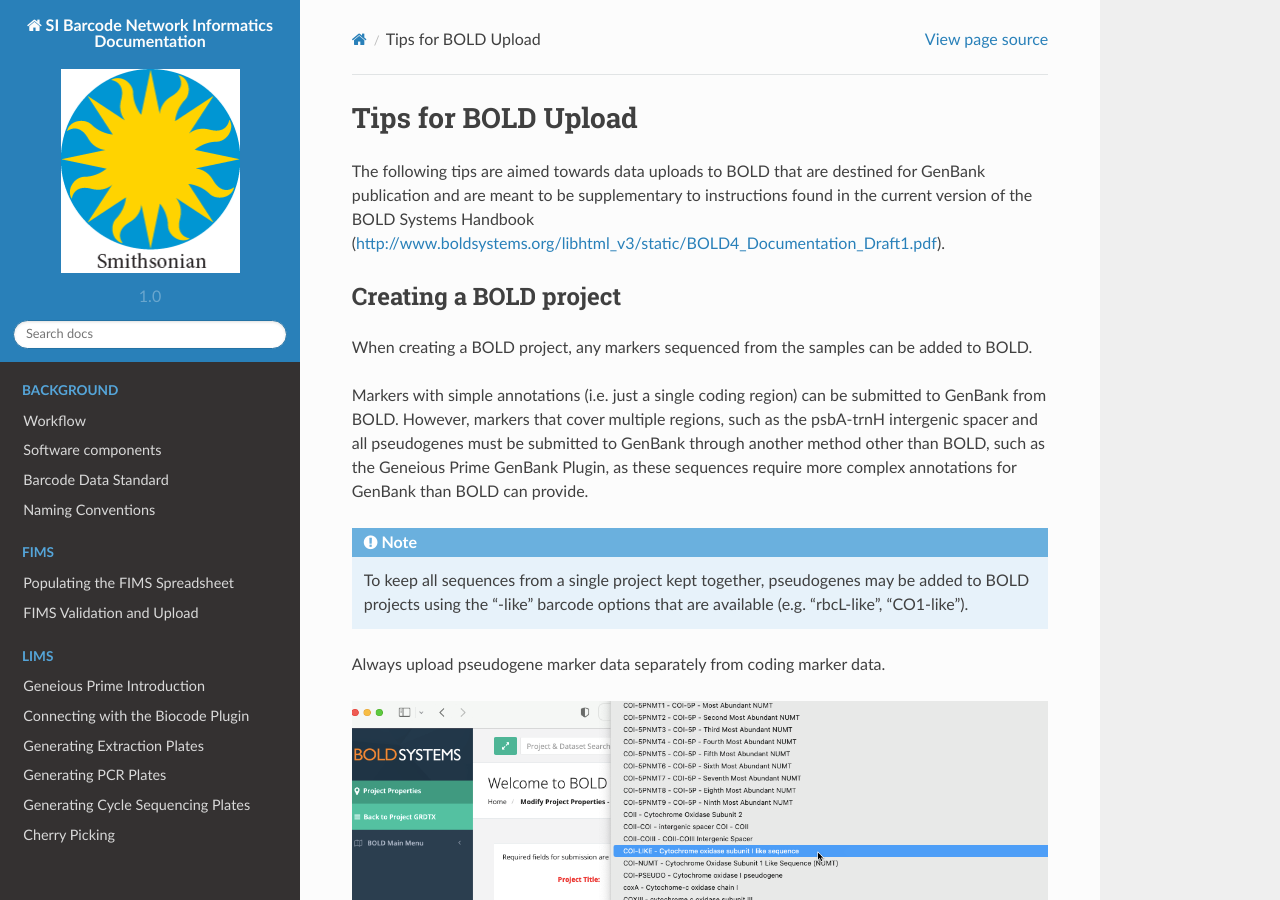
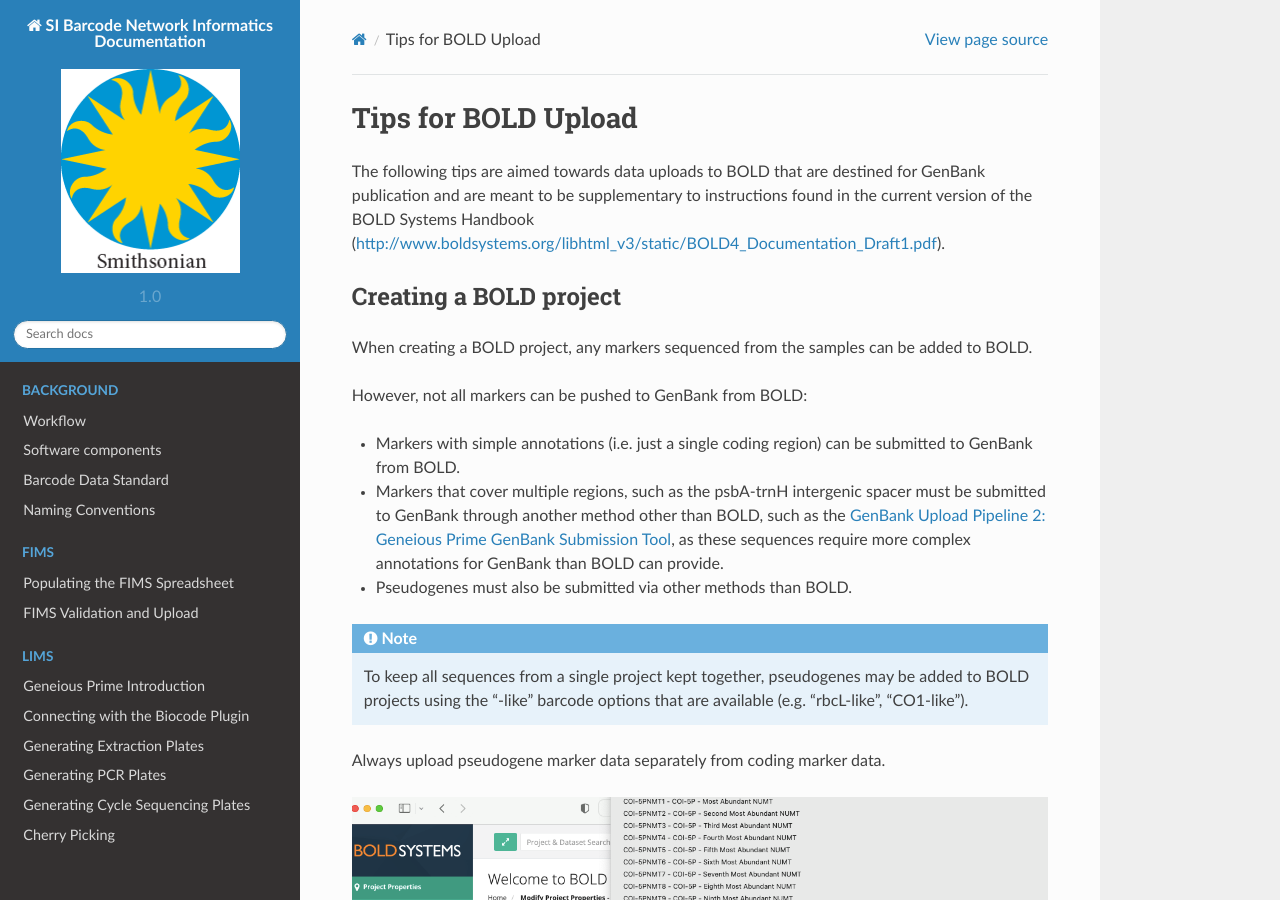
Before and after one commit to SIBarcodeNetwork/ReadtheDocsMaster, a Sphinx documentation site: the page built from Docs/BOLD_tips.rst, in a window 1280 px wide and 900 px high. Built offline with Sphinx 7.4.7 and the Read the Docs theme 2.0.0, drawn with Linux system fonts in a browser that asks for light colours.

Commit message:
Update BOLD_tips.rst

```diff
--- a/Docs/BOLD_tips.rst
+++ b/Docs/BOLD_tips.rst
@@ -9,7 +9,11 @@
 
 When creating a BOLD project, any markers sequenced from the samples can be added to BOLD.
 
-Markers with simple annotations (i.e. just a single coding region) can be submitted to GenBank from BOLD. However, markers that cover multiple regions, such as the psbA-trnH intergenic spacer and all pseudogenes must be submitted to GenBank through another method other than BOLD, such as the Geneious Prime GenBank Plugin, as these sequences require more complex annotations for GenBank than BOLD can provide.
+However, not all markers can be pushed to GenBank from BOLD:
+
+* Markers with simple annotations (i.e. just a single coding region) can be submitted to GenBank from BOLD.
+* Markers that cover multiple regions, such as the psbA-trnH intergenic spacer must be submitted to GenBank through another method other than BOLD, such as the :ref:`GBplugin-link`, as these sequences require more complex annotations for GenBank than BOLD can provide.
+* Pseudogenes must also be submitted via other methods than BOLD.
 
 .. note::
    To keep all sequences from a single project kept together, pseudogenes may be added to BOLD projects using the “-like” barcode options that are available (e.g. “rbcL-like”, “CO1-like”).
```
